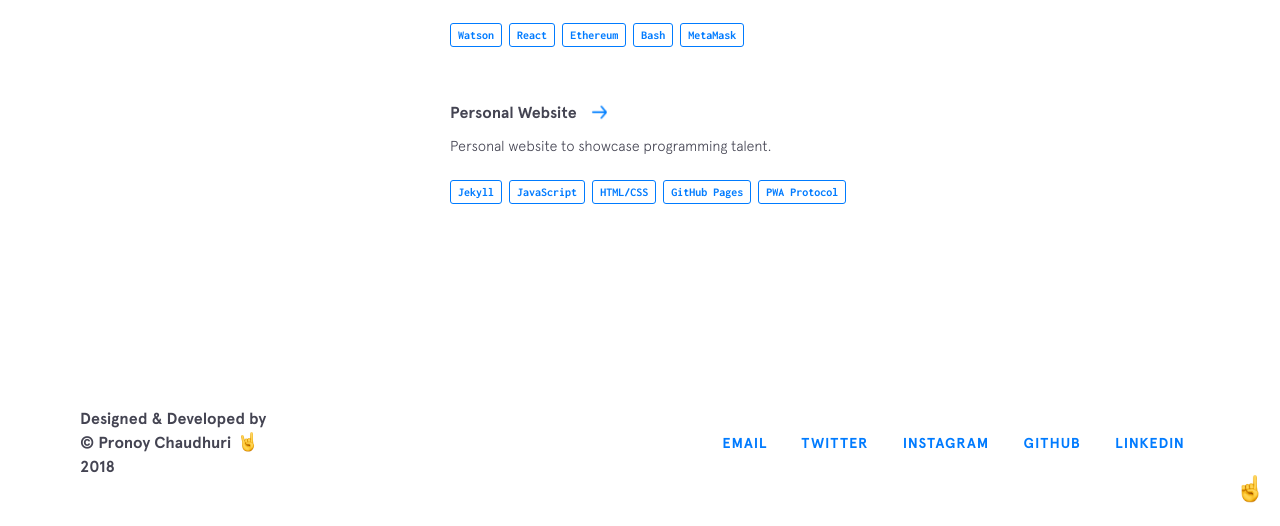
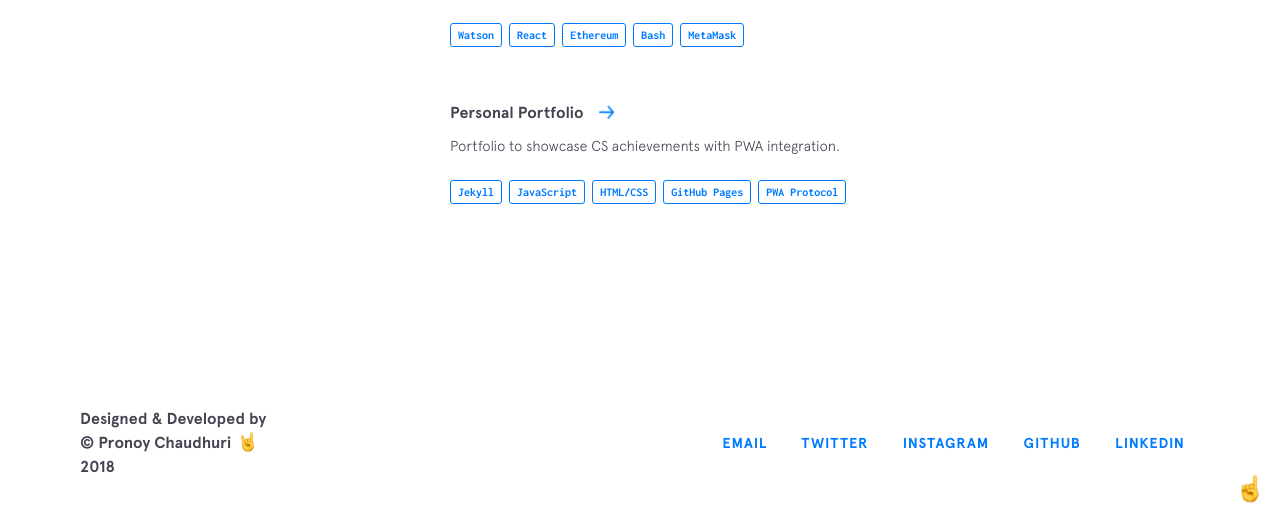
Before and after one commit to PronoyC/pronoyc.github.io, a Jekyll site: the page built from index.html, in a window 1280 px wide and 900 px high, scrolled down 2994 px. Shown: the part 371-897 px from the top of the window. Built offline with Jekyll 4.4.1, drawn with Linux system fonts in a browser that asks for light colours; nearby versions of some CDN libraries.

Commit message:
Update other-projects.yml

```diff
--- a/_data/other-projects.yml
+++ b/_data/other-projects.yml
@@ -54,10 +54,10 @@
     - thing: Bash
     - thing: MetaMask
 
-- name: Personal Website
+- name: Personal Portfolio
   url: https://www.pronoy.me/
   code: https://www.pronoy.me/
-  description: Personal website to showcase programming talent.
+  description: Portfolio to showcase CS achievements with PWA integration.
   used:
   - thing: Jekyll
   - thing: JavaScript
```
